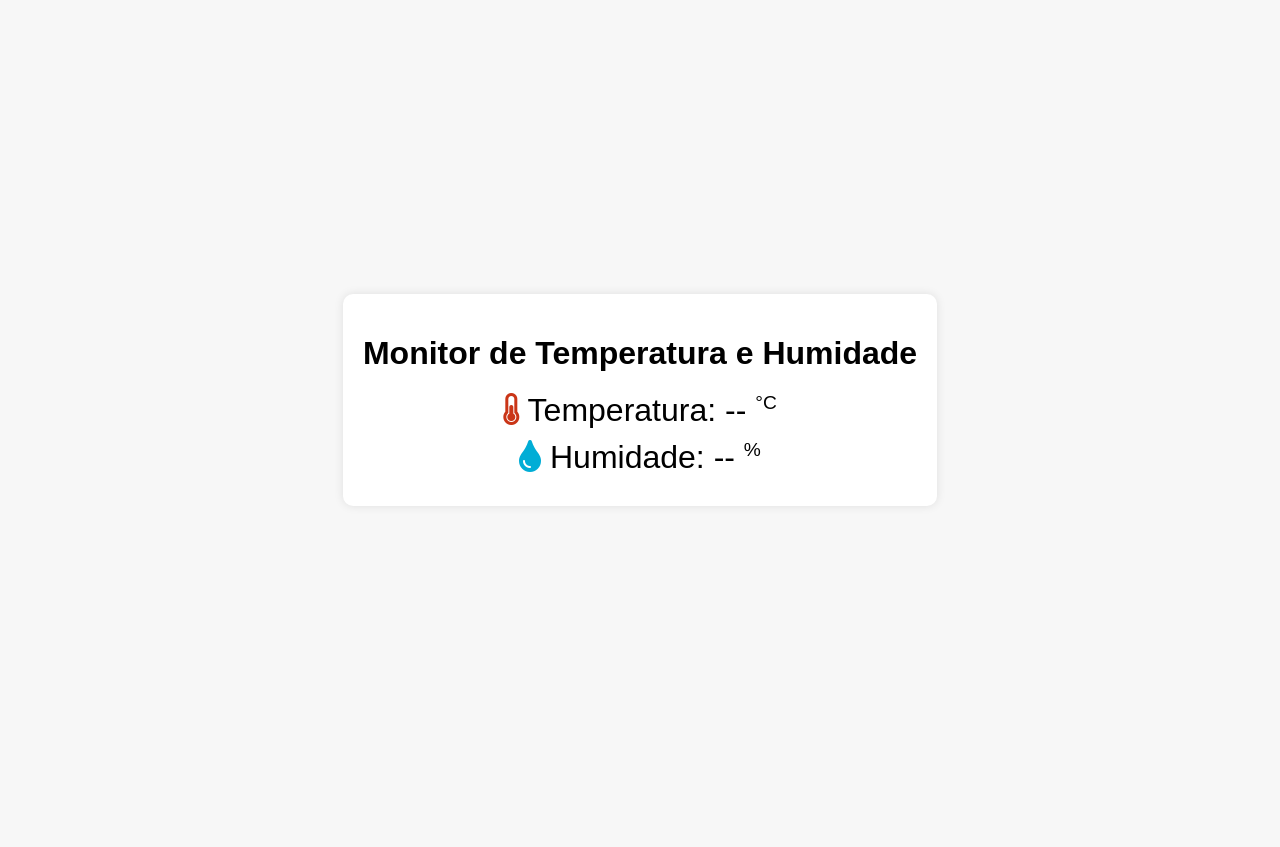
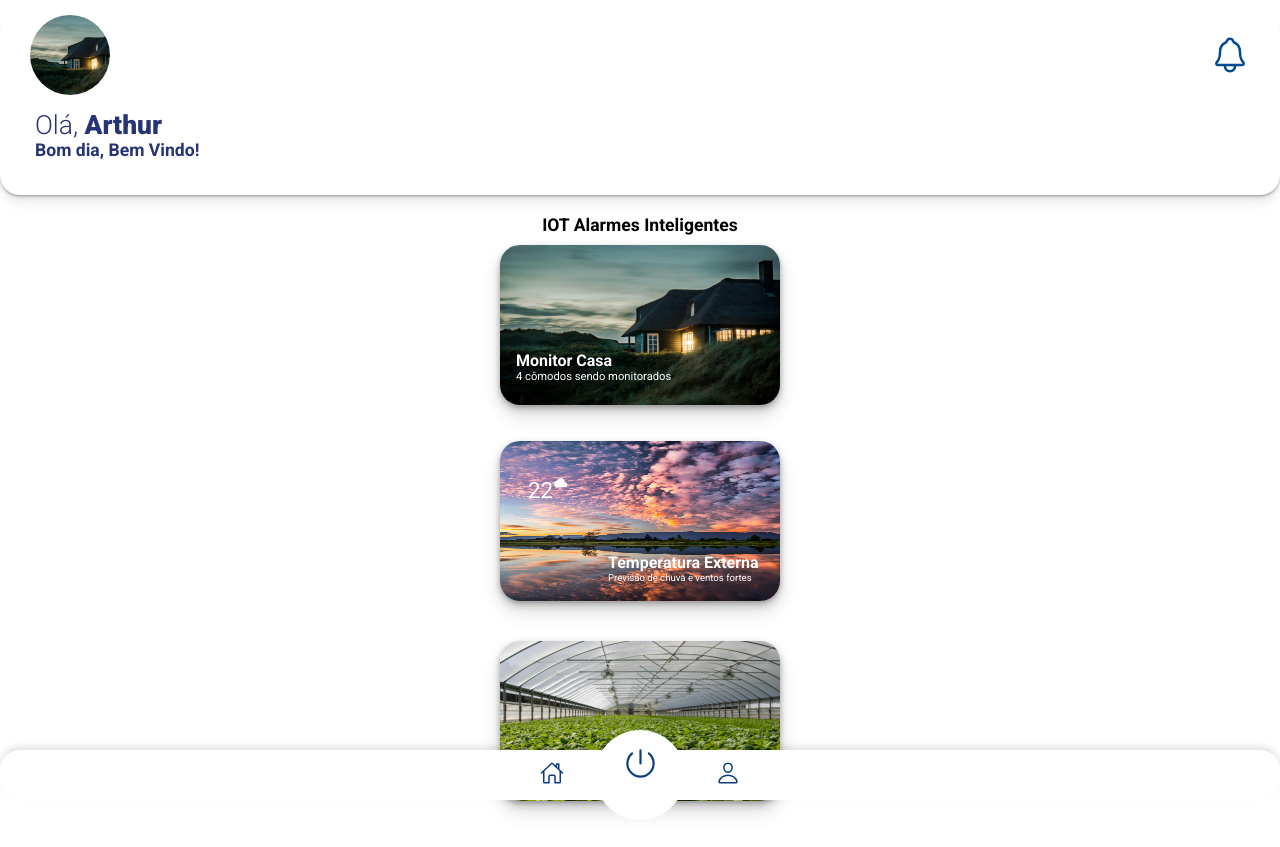
Before and after one commit to YagoABSC/Campus_party_IOTai, a PHP site: page / in a window 1280 px wide. Before the commit the page ends 472 px from the top, so only its background shows below. Run offline with PHP 8.4, Linux system fonts and the light colour scheme.

Commit message:
home page

```diff
--- a/static_web/index.html
+++ b/static_web/index.html
@@ -1,30 +1,76 @@
 <!DOCTYPE html>
 <html lang="pt-br">
+
 <head>
   <meta charset="UTF-8">
   <meta name="viewport" content="width=device-width, initial-scale=1.0">
   <title>Monitor de Temperatura e Humidade</title>
-  <link rel="stylesheet" href="https://use.fontawesome.com/releases/v5.7.2/css/all.css">
+  <link rel="preconnect" href="https://fonts.googleapis.com">
+  <link rel="preconnect" href="https://fonts.gstatic.com" crossorigin>
+  <link
+    href="https://fonts.googleapis.com/css2?family=Roboto:ital,wght@0,100;0,300;0,400;0,500;0,700;0,900;1,100;1,300;1,400;1,500;1,700;1,900&display=swap"
+    rel="stylesheet">
+  <script type="module" src="https://unpkg.com/ionicons@7.1.0/dist/ionicons/ionicons.esm.js"></script>
+  <script nomodule src="https://unpkg.com/ionicons@7.1.0/dist/ionicons/ionicons.js"></script>
   <link rel="stylesheet" href="style.css">
 </head>
-<body>
-  <div class="container">
-    <h1>Monitor de Temperatura e Humidade</h1>
-    <div class="data">
-      <p>
-        <i class="fas fa-thermometer-half"></i>
-        <span>Temperatura: </span>
-        <span id="temperature">--</span>
-        <sup>&deg;C</sup>
-      </p>
-      <p>
-        <i class="fas fa-tint"></i>
-        <span>Humidade: </span>
-        <span id="humidity">--</span>
-        <sup>%</sup>
-      </p>
+
+<body onload="saudacao()">
+  <header>
+    <div class="container-header">
+      <div class="img-iconAlerta">
+        <img src="assets/casa.jpg" alt="Foto da casa">
+        <ion-icon name="notifications-outline" class="notificao"></ion-icon>
+      </div>
+      <div class="boasVindas">
+        <h2>Olá, <b class="user">Arthur</b></h2>
+        <span id="saudacao"></span>
+      </div>
     </div>
-  </div>
+  </header>
+  <main>
+    <h1 class="t1">IOT Alarmes Inteligentes</h1>
+    <section class="container-home">
+      <figure class="cards">
+        <img src="assets/casa.jpg" alt="Imagem da casa">
+        <figcaption class="descricao1">
+          <h4>Monitor Casa</h4>
+          <p>4 cômodos sendo monitorados</p>
+        </figcaption>
+      </figure>
+      <figure class="cards">
+        <img src="assets/ceu.jpg" alt="Imagem do céu">
+        <figcaption class="descricao2">
+          <h4>Temperatura Externa</h4>
+          <p>Previsão de chuva e ventos fortes</p>
+          <span id="temperatura-home">22<sup><ion-icon name="cloud"></ion-icon></sup></span>
+        </figcaption>
+      </figure>
+      <figure class="cards">
+        <img src="assets/estufa.jpg" alt="Imagem da estufa">
+        <figcaption class="descricao1">
+          <h4>Monitorar e Controlar Estufa</h4>
+          <p>Umidade relativamente boa, temperatura estável</p>
+        </figcaption>
+      </figure>
+    </section>
+    <nav>
+      <div class="itens-nav">
+          <a href="">
+            <ion-icon name="home-outline"></ion-icon>
+          </a>
+          <div class="ligar">
+              <a href="">
+                <ion-icon name="power-outline" class="power"></ion-icon>
+              </a>
+          </div>
+          <a href="">
+            <ion-icon name="person-outline"></ion-icon>
+          </a>
+      </div>
+  </nav>
+  </main>
   <script src="script.js"></script>
 </body>
+
 </html>
--- a/static_web/script.js
+++ b/static_web/script.js
@@ -19,3 +19,21 @@ document.addEventListener('DOMContentLoaded', function() {
     // Busca os dados imediatamente ao carregar a página
     fetchData();
 });
+
+
+// Saudacao
+function saudacao() {
+  var data = new Date();
+  var hora = data.getHours();
+  var saudacao;
+
+  if (hora >= 5 && hora < 13) {
+      saudacao = 'Bom dia';
+  } else if (hora >= 13 && hora < 18) {
+      saudacao = 'Boa tarde';
+  } else {
+      saudacao = 'Boa noite';
+  }
+
+  document.getElementById('saudacao').innerText = saudacao + ", Bem Vindo!";
+}
--- a/static_web/style.css
+++ b/static_web/style.css
@@ -1,41 +1,182 @@
-body {
-    font-family: Arial, sans-serif;
-    display: flex;
-    justify-content: center;
-    align-items: center;
-    height: 100vh;
-    margin: 0;
-    background-color: #f7f7f7;
+* {
+  padding: 0;
+  margin: 0;
+  box-sizing: border-box;
+  font-family: "Roboto", sans-serif;
+}
+
+::-webkit-scrollbar {
+  display: none;
+}
+
+header {
+  width: 100%;
+  border-radius: 20px;
+  padding-bottom: 5px;
+  box-shadow:
+    0 1px 1px rgba(0, 0, 0, 0.1),
+    0 2px 2px rgba(0, 0, 0, 0.15),
+    0 4px 4px rgba(0, 0, 0, 0.06),
+    0 8px 8px rgba(0, 0, 0, 0.04),
+    0 16px 16px rgba(0, 0, 0, 0.02);
+}
+
+.container-header {
+  margin: 15px 30px 30px 30px;
+}
+
+.img-iconAlerta {
+  display: flex;
+  justify-content: space-between;
+  align-items: center;
+  width: 100%;
+
+
+  & img {
+    width: 80px;
+    height: 80px;
+    object-fit: cover;
+    border-radius: 50%;
   }
 
-  .container {
-    text-align: center;
-    background: #fff;
-    padding: 20px;
-    border-radius: 10px;
-    box-shadow: 0 0 10px rgba(0, 0, 0, 0.1);
+  & ion-icon {
+    font-size: 40px;
+    color: #004A8D;
   }
+}
 
-  h1 {
-    margin-bottom: 20px;
+.user {
+  font-weight: 900;
+}
+
+.boasVindas {
+  margin-left: 5px;
+  margin-top: 15px;
+  color: #263375;
+  font-weight: 700;
+  font-size: 1.1em;
+}
+
+.boasVindas h2 {
+  font-weight: 300;
+}
+
+.t1 {
+  text-align: center;
+  font-size: 1.1em;
+  font-weight: 700;
+  margin-top: 20px;
+}
+
+.container-home {
+  margin: 10px 10px;
+  display: flex;
+  justify-content: center;
+  flex-direction: column;
+  align-items: center;
+
+
+}
+
+.cards {
+  max-width: 280px;
+  max-height: 200px; ;
+}
+
+.cards img {
+  /* max-width: 300px; */
+  width: 280px;
+  height: 160px;
+  border-radius: 20px;
+  box-shadow:
+    0 2px 4px rgba(0, 0, 0, 0.2),
+    0 4px 8px rgba(0, 0, 0, 0.15),
+    0 8px 16px rgba(0, 0, 0, 0.1),
+    0 12px 24px rgba(0, 0, 0, 0.05),
+    0 16px 32px rgba(0, 0, 0, 0.02);
+}
+
+.descricao1 {
+  color: #FFF;
+  position: relative;
+  bottom: 58px;
+  left: 16px;
+  box-sizing: content-box;
+
+  & p {
+    font-size: 0.7em;
   }
+}
 
-  .data {
-    font-size: 2rem;
+#temperatura-home {
+  position: relative;
+  bottom: 107px;
+  right: 80px;
+  font-size: 1.4em;
+  box-sizing: content-box;
+
+  & sup{
+    font-size: 0.6em;
+    margin: 1px;
   }
+}
 
-  .data p {
-    margin: 10px 0;
+.descricao2 {
+  color: #FFF;
+    position: relative;
+    bottom: 52px;
+    left: 108px;
+    box-sizing: content-box;
+    max-width: 200px;
+
+  & p {
+    font-size: 0.6em;
   }
+}
 
-  .data i {
-    color: #ca3517; /* Cor do ícone de temperatura */
-  }
+nav {
+  position: fixed;
+  bottom: 0;
+  left: 0;
+  width: 100%;
+  height: 50px;
+  border-radius:20px;
+  background-color: white;
+  box-shadow: 0 -4px 6px rgba(0, 0, 0, 0.1);
+  display: flex;
+  justify-content: center;
+  align-items: center;
+  z-index: 1000;
+}
 
-  .data i.fa-tint {
-    color: #00add6; /* Color do ícone de humidade */
-  }
+.itens-nav {
+  display: flex;
+  justify-content: space-between;
+  align-items: center;
+  width: 200px;
+}
 
-  sup {
-    font-size: 1.2rem;
-  }
+.itens-nav ion-icon {
+  font-size: 24px;
+  color: #0a3d7d;
+  cursor: pointer;
+}
+
+.ligar {
+  display: flex;
+  justify-content: center;
+  align-items: center;
+  background-color: white;
+  border-radius: 50%;
+  width: 90px;
+  height: 90px;
+  /* box-shadow: 0 0 10px rgba(0, 0, 0, 0.1); */
+  margin: 0 10px;
+}
+
+.ligar .power {
+  font-size: 35px;
+  color: #0a3d7d;
+  position: relative;
+  bottom: 10px;
+}
```
Also changed, not shown: static_web/assets/casa.jpg (added), static_web/assets/ceu.jpg (added), static_web/assets/estufa.jpg (added), 1 other file.
